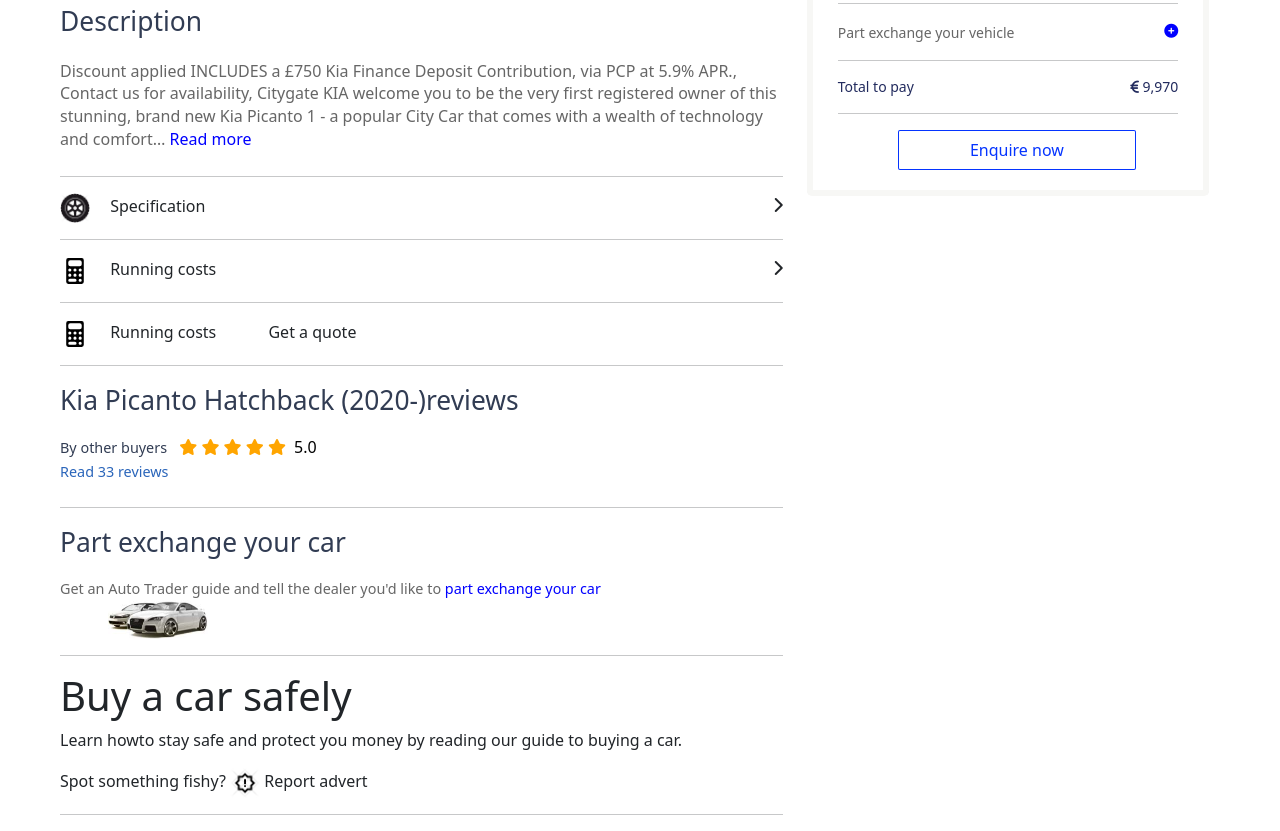
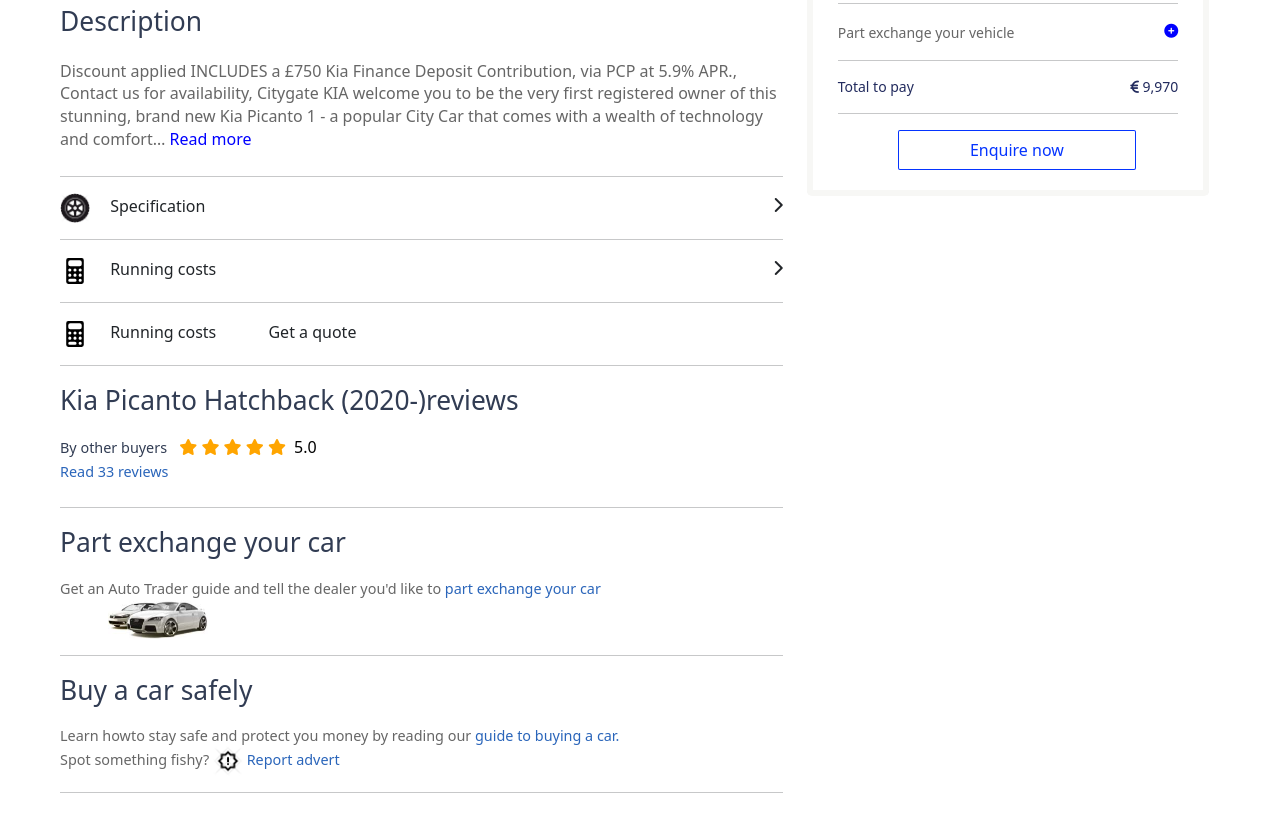
Before and after one commit to Michael-Otieno/autotrader-clone, a plain HTML site: page index.html in a window 1280 px wide. Shown: the part 952-1783 px from the top of the page. After the commit the page ends 1761 px from the top, so only its background shows below. Drawn offline with nearby package versions, Linux system fonts and the light colour scheme.

Commit message:
add styles to buy first car div

```diff
--- a/css/style.css
+++ b/css/style.css
@@ -439,6 +439,7 @@
   line-height: 1;
   font-weight: 500;
 }
+/* end hatchback styles */
 
 /* part exchange */
 .exchange{
@@ -462,5 +463,27 @@
 }
 
 .exchange p span{
-  color: blue;
+  color: rgb(42, 101, 186);
+  font-weight: 500;
+
 }
+/* end part exchange */
+
+/* buy first car styles */
+.buy h1{
+  font-weight: 500;
+  font-size: 1.65em;
+  line-height: 1;
+  color: rgb(49, 60, 83);
+  margin-block: .8em;
+}
+.buy p{
+  color: rgb(102, 102, 102);
+  margin-bottom: 0px;
+  padding-right: calc(16px);
+  font-size: .9em;
+}
+.buy p span{
+  color: rgb(42, 101, 186);
+  font-weight: 500;
+}
```
